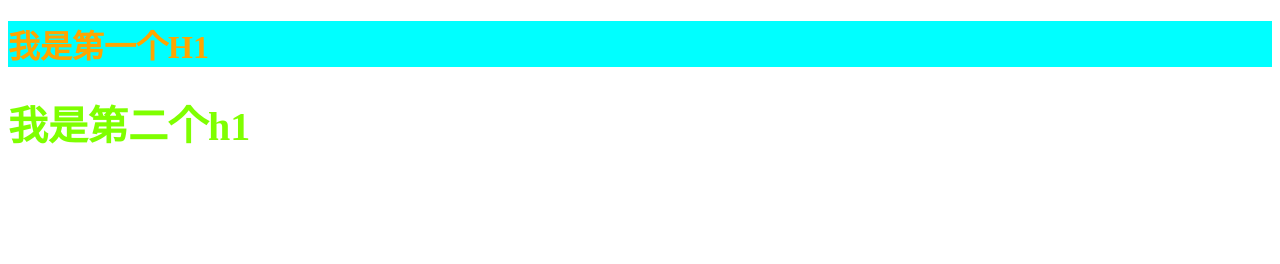
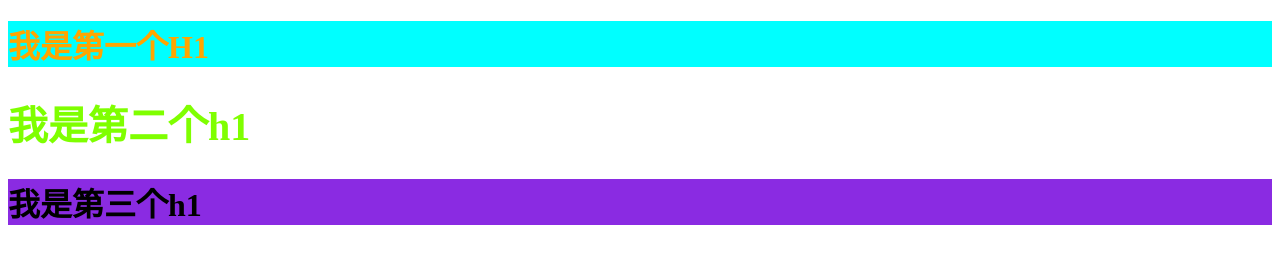
Before and after one commit to jingjingzia/test01, a plain HTML site: page index.html in a window 1280 px wide. Drawn offline with Linux system fonts and the light colour scheme.

Commit message:
添加第三个h1，设置背景颜色

```diff
--- a/index.html
+++ b/index.html
@@ -11,6 +11,7 @@
 <body>
     <h1>我是第一个H1</h1>
     <h1>我是第二个h1</h1>
+    <h1>我是第三个h1</h1>
 </body>
 
 </html>
--- a/less/index.less
+++ b/less/index.less
@@ -7,3 +7,7 @@ h1:nth-of-type(2) {
     font-size: 40px;
     color: chartreuse;
 }
+
+h1:nth-of-type(3) {
+    background-color: blueviolet;
+}
```
Also changed, not shown: less/index.css.
